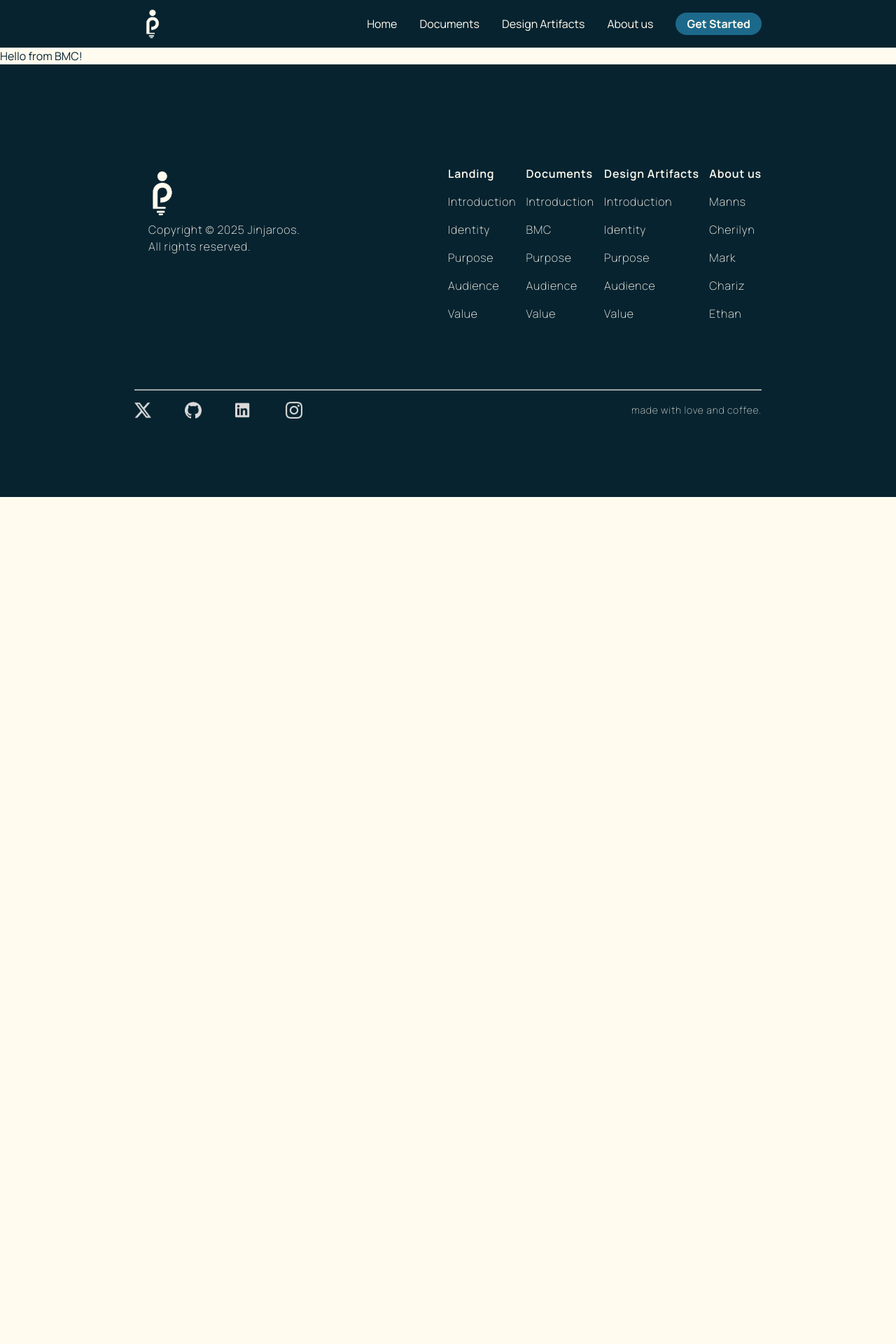
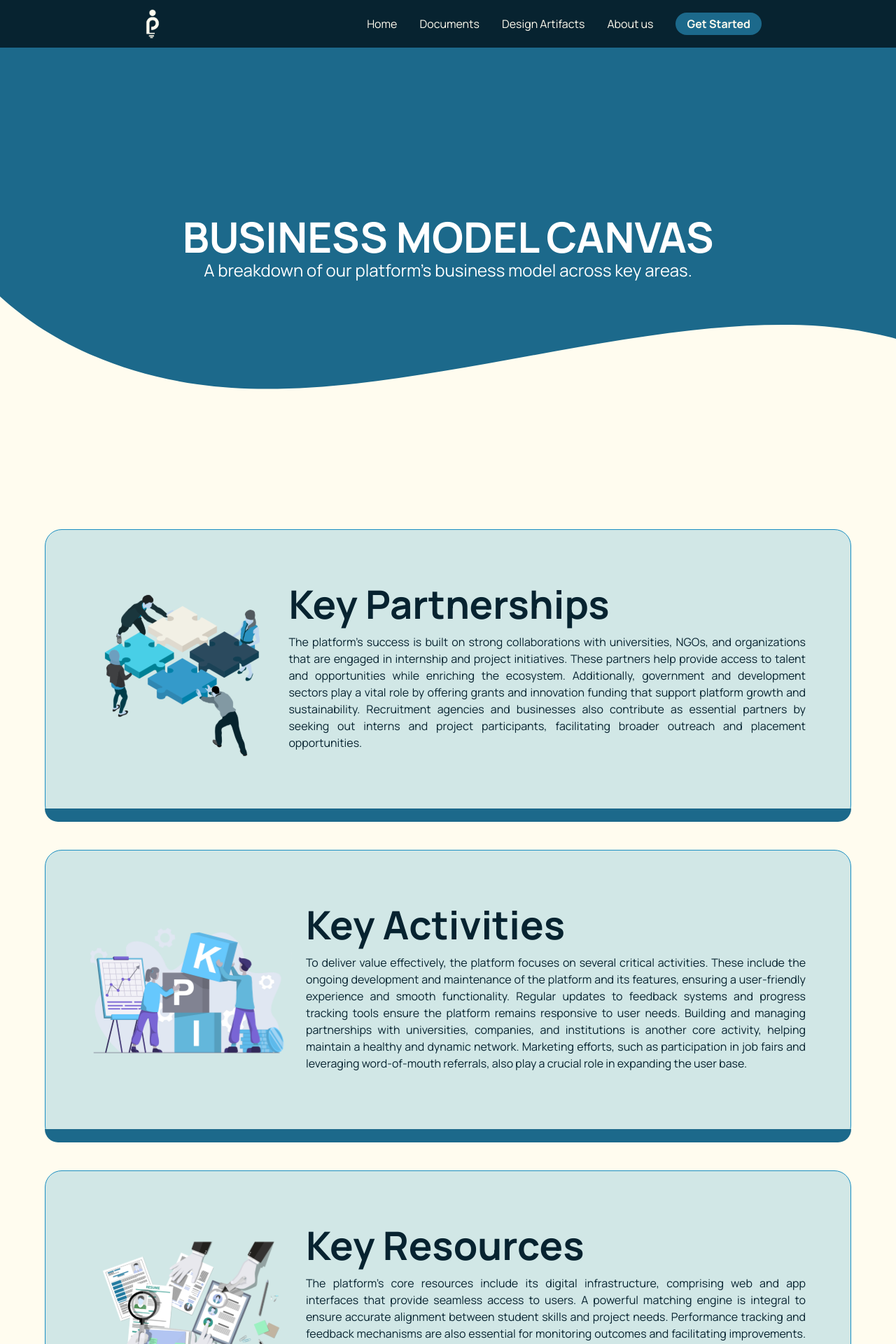
Before and after one commit to Markndrei/HCI-Group-Website, a Next.js app: page /documents-bmc in a window 1280 px wide. Shown: the top 1920 px of the page at 70% size. Before the commit the page ends 800 px from the top, so only its background shows below. Built offline with nearby package versions, Linux system fonts and the light colour scheme.

Commit message:
feature: added documents/bmc page TODO: add animations

```diff
--- /dev/null
+++ b/src/app/documents-bmc/_components/BMCComponent.tsx
@@ -0,0 +1,25 @@
+import Image from "next/image";
+type BMCComponentProps = {
+  image: string;
+  title: string;
+  description: string;
+};
+
+export default function BMCComponent({
+  image,
+  title,
+  description,
+}: BMCComponentProps) {
+  return (
+    <div className="relative w-full max-w-6xl">
+      <div className="flex flex-row justify-between bg-[#1B8FC2]/20 border border-[#1B8FC2] p-16 gap-x-5 rounded-3xl">
+        <Image src={image} alt={title} className="size-[18rem]" />
+        <div className="max-w-full">
+          <h2 className="text-[3.5rem] font-bold">{title}</h2>
+          <p className="text-md text-justify">{description}</p>
+        </div>
+      </div>
+      <div className="absolute bottom-0 left-0 w-full h-[1.2rem] bg-[#1C698B] rounded-b-3xl" />
+    </div>
+  );
+}
--- /dev/null
+++ b/src/app/documents-bmc/_data/BMCData.js
@@ -0,0 +1,57 @@
+import partnership from "@assets/bmc-assets/01_partnerships.svg";
+import activities from "@assets/bmc-assets/02_activities.svg";
+import resources from "@assets/bmc-assets/03_key_resources.svg";
+import uvp from "@assets/bmc-assets/04_uvp.svg";
+import relationships from "@assets/bmc-assets/05_relationships.svg";
+import channels from "@assets/bmc-assets/06_channels.svg";
+import customerSegment from "@assets/bmc-assets/07_customer_segment.svg";
+import cost from "@assets/bmc-assets/08_cost.svg";
+import revenue from "@assets/bmc-assets/09_revenue.svg";
+
+export const bmcList = [
+{
+img: partnership,
+title: "Key Partnerships",
+desc: "The platform’s success is built on strong collaborations with universities, NGOs, and organizations that are engaged in internship and project initiatives. These partners help provide access to talent and opportunities while enriching the ecosystem. Additionally, government and development sectors play a vital role by offering grants and innovation funding that support platform growth and sustainability. Recruitment agencies and businesses also contribute as essential partners by seeking out interns and project participants, facilitating broader outreach and placement opportunities.",
+},
+{
+img: activities,
+title: "Key Activities",
+desc: "To deliver value effectively, the platform focuses on several critical activities. These include the ongoing development and maintenance of the platform and its features, ensuring a user-friendly experience and smooth functionality. Regular updates to feedback systems and progress tracking tools ensure the platform remains responsive to user needs. Building and managing partnerships with universities, companies, and institutions is another core activity, helping maintain a healthy and dynamic network. Marketing efforts, such as participation in job fairs and leveraging word-of-mouth referrals, also play a crucial role in expanding the user base.",
+},
+{
+img: resources,
+title: "Key Resources",
+desc: "The platform’s core resources include its digital infrastructure, comprising web and app interfaces that provide seamless access to users. A powerful matching engine is integral to ensure accurate alignment between student skills and project needs. Performance tracking and feedback mechanisms are also essential for monitoring outcomes and facilitating improvements. Strong partnerships with institutions and organizations bolster the platform's capabilities and reach, serving as both support and distribution channels.",
+},
+{
+img: uvp,
+title: "Value Propositions",
+desc: "The platform delivers distinct value by streamlining the process of internship and project matching, onboarding, and performance tracking. It features a robust matching engine that aligns student skills with project requirements, increasing placement success. A centralized dashboard allows stakeholders to monitor progress, evaluate performance, and give feedback in real-time. Furthermore, it promotes seamless collaboration among universities, companies, and agencies, which enhances internship management and drives better results for all parties involved.",
+},
+{
+img: relationships,
+title: "Customer Relationships",
+desc: "The platform emphasizes building personalized and meaningful relationships with its users. Student applicants and recruiters benefit from tailored experiences that meet their specific needs. Real-time feedback and progress tracking foster transparent communication, while centralized monitoring builds trust through consistent and efficient engagement. These strategies help maintain long-term relationships and ensure satisfaction across user groups..",
+},
+{
+img: channels,
+title: "Channels",
+desc: "To reach its target customers, the platform utilizes multiple channels. These include user-friendly websites and mobile applications, which serve as the main access points. Strategic partnerships with institutions and businesses further expand reach and credibility. Participation in job fairs and outreach events provides additional exposure, while word-of-mouth referrals help attract users organically, leveraging the power of user satisfaction and advocacy.",
+},
+{
+img: customerSegment,
+title: "Customer Segments",
+desc: "The platform serves a diverse range of customer segments. These include student applicants seeking internship or project opportunities that align with their career goals. Project managers, who oversee and manage these placements, rely on the platform for efficient coordination. Internship coordinators also benefit by simplifying the administrative and logistical aspects of internships. Additionally, HR supervisors in companies and institutions use the platform to oversee hiring processes and track the progress of interns within their organizations.",
+},
+{
+img: cost,
+title: "Cost Structure",
+desc: "The cost structure is primarily driven by three categories. First, platform development and maintenance involve expenses related to building, updating, and supporting the digital infrastructure, including technical staff and software upkeep. Second, marketing and outreach costs are incurred through job fair participation, partnership development, and promotional activities. Lastly, operational costs cover team salaries, administrative overheads, and customer service support, all of which are necessary for daily operations and user satisfaction.",
+},
+{
+img: revenue,
+title: "Revenue Streams",
+desc: "The platform generates revenue through a subscription model, offering tiered pricing plans to recruiters, institutions, and organizations based on access needs. Additional funding is sourced from scholarships and partnerships, where co-branded programs with universities and NGOs enhance the platform's offerings. Finally, grants and innovation funding from government and development sectors provide financial support to extend the platform’s reach and maximize its societal impact.",
+},
+];
--- a/src/app/documents-bmc/page.tsx
+++ b/src/app/documents-bmc/page.tsx
@@ -1,8 +1,46 @@
-import Link from "next/link";
+import BMCComponent from "./_components/BMCComponent";
+import { bmcList } from "./_data/BMCData.js";
+import bottomwavy from "@assets/bmc-assets/bg-bottom-wavy.svg";
+import Image from "next/image";
+
 export default function BMC() {
   return (
-    <div>
-      <h1>Hello from BMC!</h1>
+    <div className="relative w-full">
+      <div
+        className="h-[36rem] bg-no-repeat bg-top bg-cover"
+        style={{ backgroundImage: "url('/bmc-assets/bg-wavy.svg')" }}
+      >
+        <header className="h-full flex flex-col justify-center items-center text-white">
+          <h1 className="text-6xl font-bold">BUSINESS MODEL CANVAS</h1>
+          <p className="text-[1.5rem]">
+            A breakdown of our platform’s business model across key areas.
+          </p>
+        </header>
+      </div>
+
+      <section
+        id="bmc-list"
+        className="py-28 pb-[30rem] flex flex-col items-center"
+      >
+        <ul className="flex flex-col gap-y-10 pb-10">
+          {bmcList.map((item, index) => (
+            <li key={index}>
+              <BMCComponent
+                title={item.title}
+                description={item.desc}
+                image={item.img}
+              />
+            </li>
+          ))}
+        </ul>
+      </section>
+      <div className="absolute bottom-0 w-full z-[-1] translate-y-[30rem]">
+        <Image
+          src={bottomwavy}
+          alt="bottom-wavy-bg"
+          className="w-full object-cover"
+        />
+      </div>
     </div>
   );
 }
```
Also changed, not shown: public/bmc-assets/bg-bottom-wavy.svg (added).
